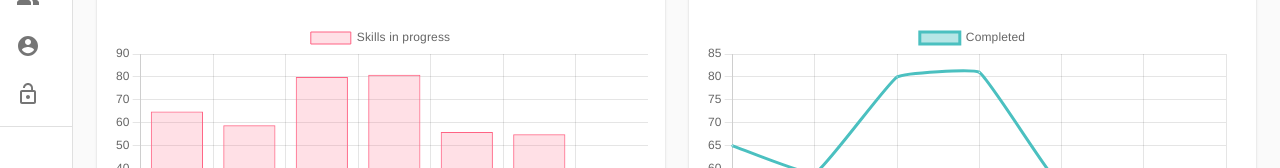
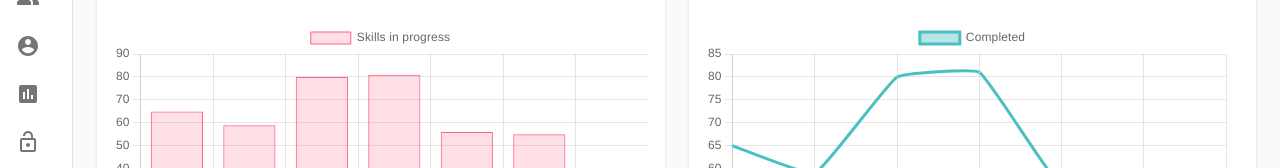
Before and after one commit to alvinoalvin/LHL-Final-Project, a React (Create React App) app in the folder react-front-end/: page / in a window 1280 px wide. Shown: the part 147-315 px from the top of the page. Built offline with nearby package versions, Linux system fonts and the light colour scheme.

Commit message:
Report route got deleted, reinstating it.

```diff
--- a/react-front-end/src/components/App.js
+++ b/react-front-end/src/components/App.js
@@ -113,6 +113,12 @@ export default function Application() {
                 <ListItemText primary='Skill'></ListItemText>
               </ListItem>
             </Link>
+            <Link to="/report">
+              <ListItem>
+                <ListItemIcon><AssessmentIcon /></ListItemIcon>
+                <ListItemText primary='Report'></ListItemText>
+              </ListItem>
+            </Link>
             <Link to="/signup">
               <ListItem>
                 <ListItemIcon><LockOpenIcon /></ListItemIcon>
@@ -134,6 +140,9 @@ export default function Application() {
             </Route>
             <Route path="/skill">
               <SkillDashboard />
+            </Route>
+            <Route path="/report">
+              <Report />
             </Route>
             <Route path="/">
               <HomeDashboard />
```
